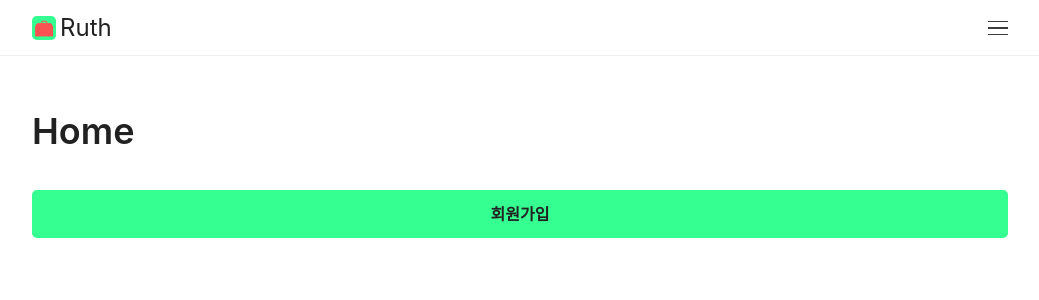
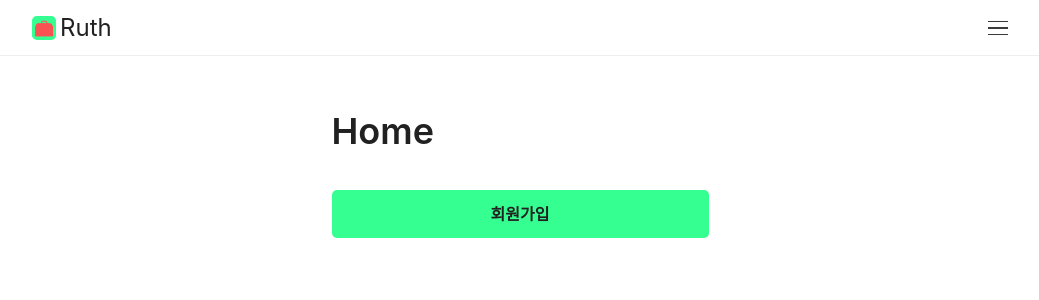
Before and after one commit to srngch/react-signup-form, a React (Create React App) app: page / in a window 1280 px wide. Shown: the top 300 px of the page, without its empty margins (120-1159 px from the left). Built offline with nearby package versions, Linux system fonts and the light colour scheme; a web font is replaced by a local one.

Commit message:
fix: Update app max-width style

```diff
--- a/src/assets/styles/App.css
+++ b/src/assets/styles/App.css
@@ -22,7 +22,7 @@
 }
 
 .App {
-  max-width: 1024px;
+  max-width: 425px;
   min-height: 100vh;
   margin: 0 auto;
   color: var(--font-color);
```
